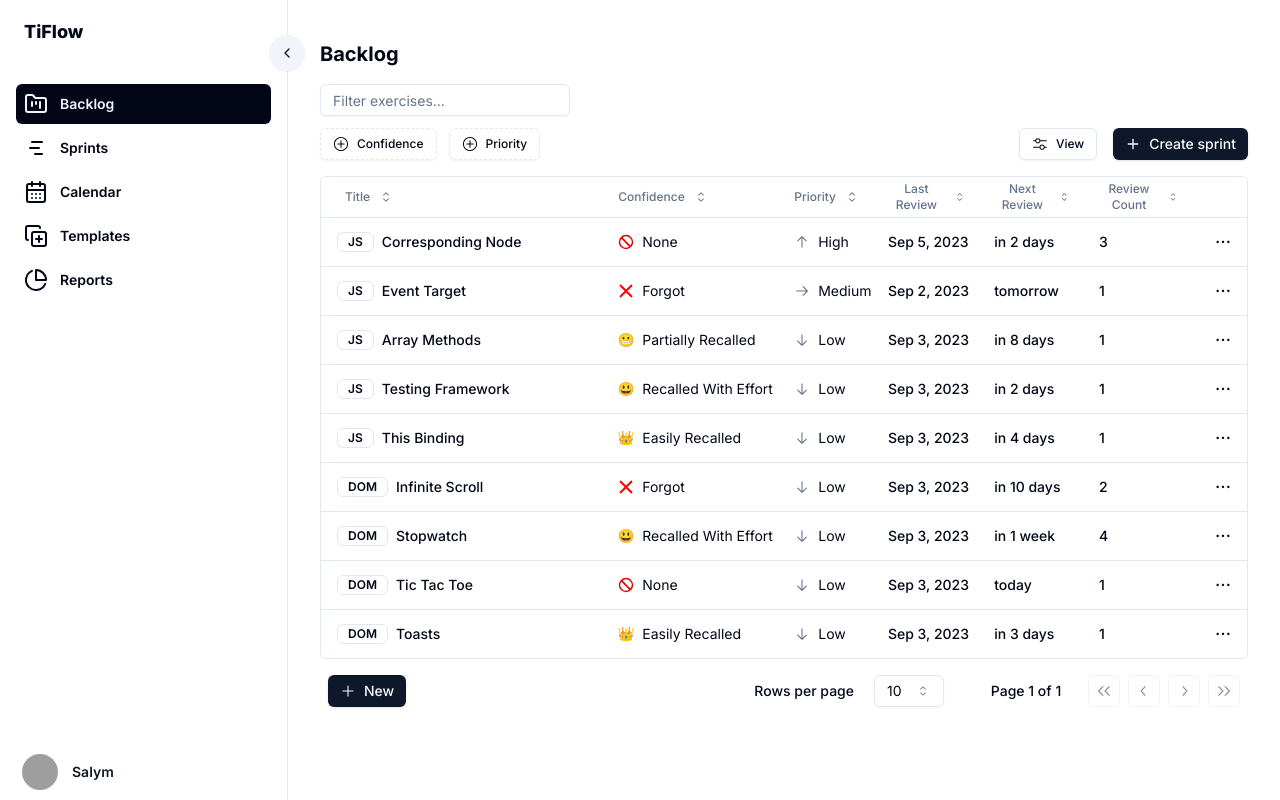
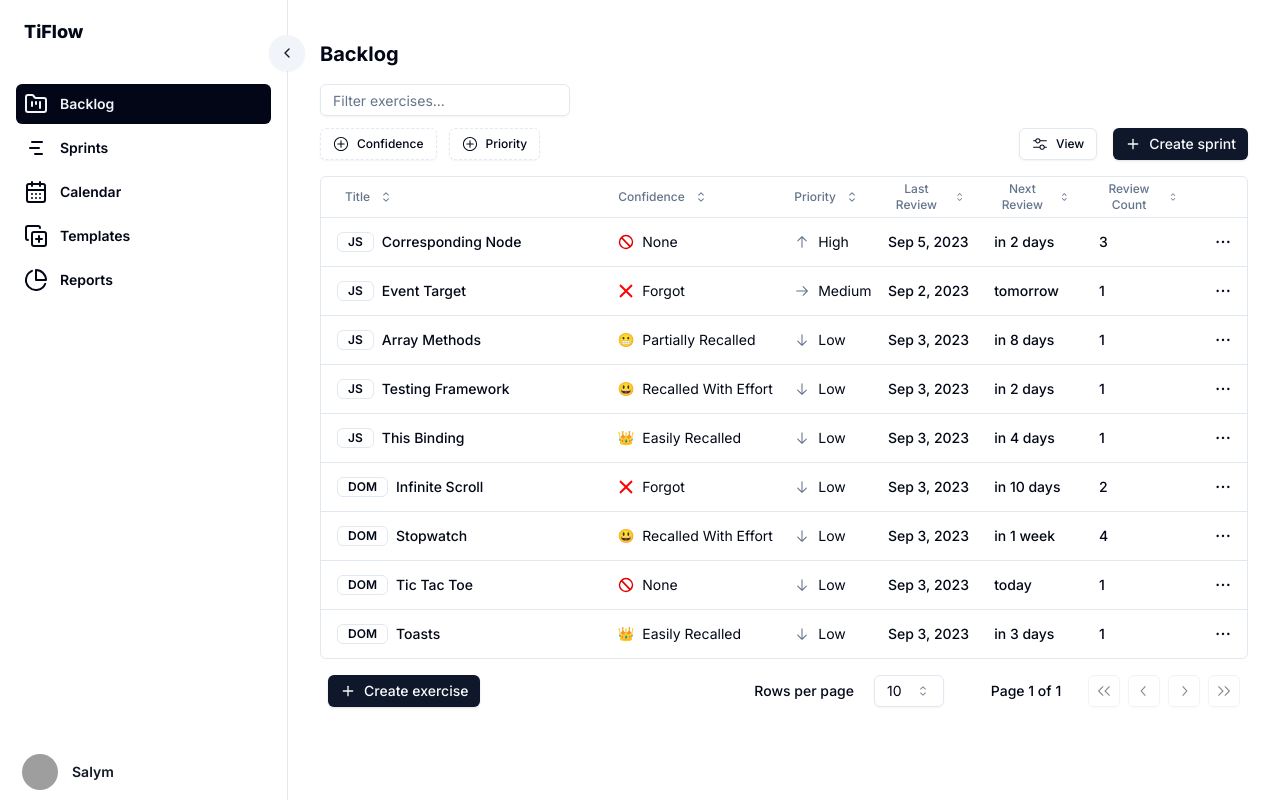
Before and after one commit to salymk/InterviewFlow, a Next.js app: page / in a window 1280 px wide. Built offline with nearby package versions, Linux system fonts and the light colour scheme; grey boxes are pictures that could not be loaded.

Commit message:
refactor: use plus icon from lucide react and change button text to "Create exercise"

```diff
--- a/components/create-exercise.tsx
+++ b/components/create-exercise.tsx
@@ -8,7 +8,6 @@
   Sheet,
   SheetClose,
   SheetContent,
-  SheetDescription,
   SheetFooter,
   SheetHeader,
   SheetTitle,
@@ -27,22 +26,21 @@
 import { ScrollArea } from "./ui/scroll-area";
 
 import { Separator } from "./ui/separator";
-import ToolTipButton from "./tool-tip-button";
 import { LastReviewDatePicker } from "./last-review-date-picker";
 import { NextReviewDatePicker } from "./next-review-date-picker";
 import { ReviewLogModal } from "./review-log-modal";
 
 import { labels, confidence, priorities } from "../data/data";
 import ReviewLogConfirmationModal from "./review-log-confirmation-modal";
-import { CheckCircledIcon, PlusIcon } from "@radix-ui/react-icons";
+import { Plus } from "lucide-react";
 
 export function CreateExercise() {
   return (
     <Sheet>
       <SheetTrigger asChild>
         <Button variant="default" className="h-8 px-3">
-          <PlusIcon className="mr-2 h-4 w-4" />
-          New
+          <Plus className="mr-2 h-4 w-4" />
+          Create exercise
         </Button>
       </SheetTrigger>
       <SheetContent className="max-w-sm md:max-w-md p-0">
```
